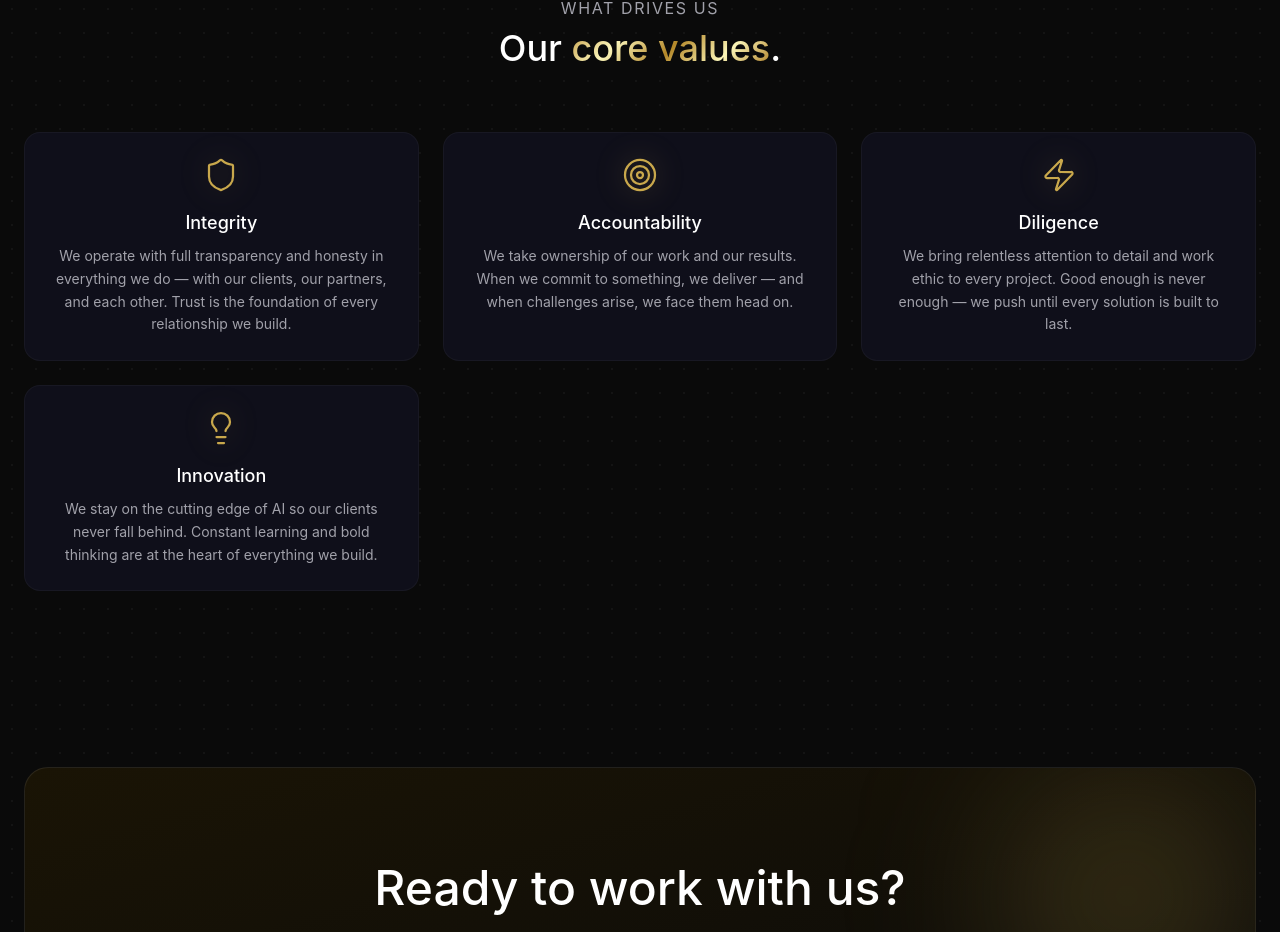
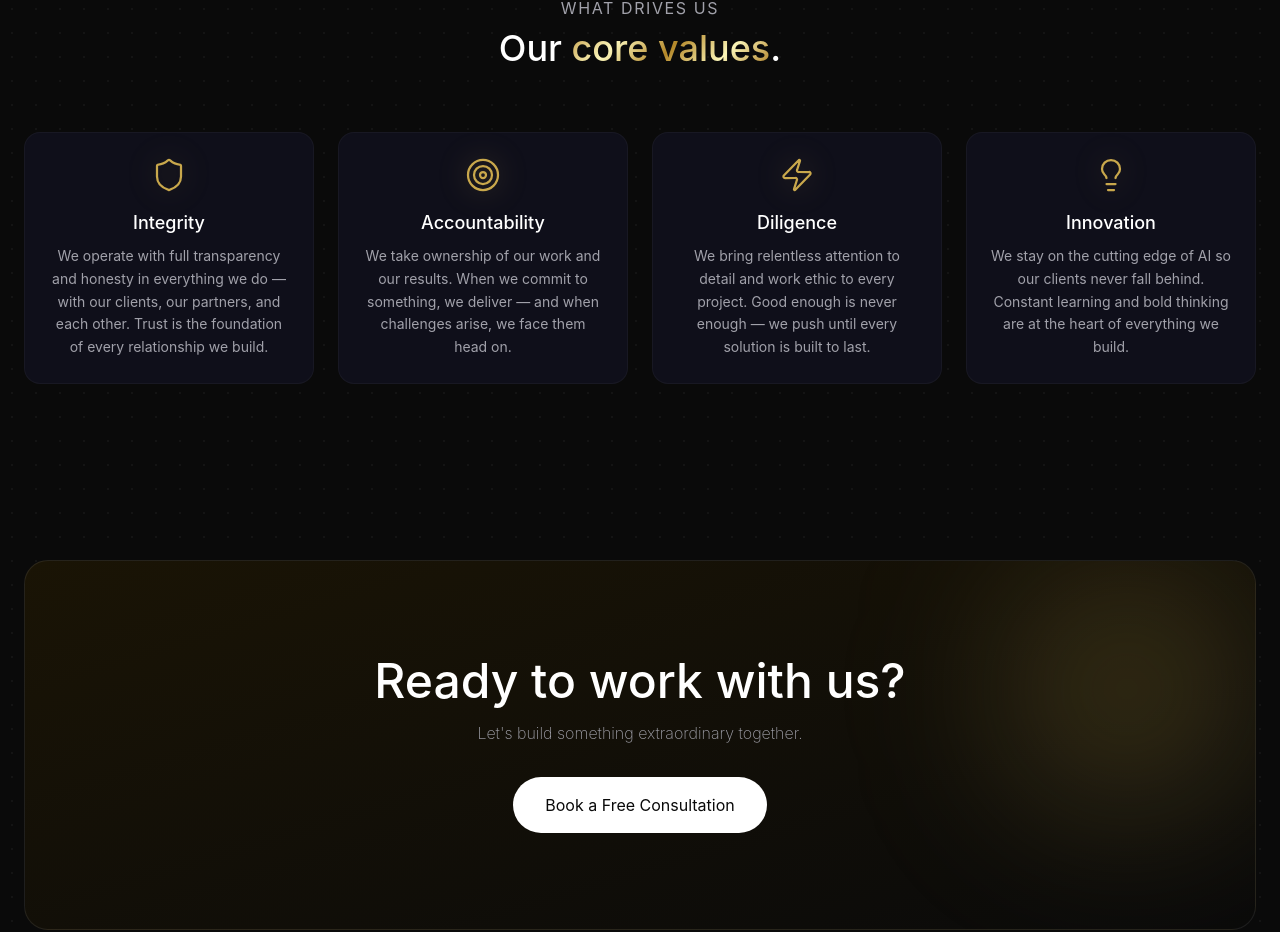
Before and after one commit to swilliams-vv/VisionaryVenturesLandingPage, a Next.js app: page /our-team in a window 1280 px wide. Shown: the part 1995-2927 px from the top of the page. Built offline with nearby package versions, Linux system fonts and the light colour scheme.

Commit message:
Update page.js

```diff
--- a/app/our-team/page.js
+++ b/app/our-team/page.js
@@ -83,7 +83,7 @@
           <p className="text-3xl md:text-4xl font-medium text-white mb-16 text-center">
             Our <span style={goldText}>core values</span>.
           </p>
-          <div className="grid grid-cols-1 md:grid-cols-3 gap-6">
+          <div className="grid grid-cols-1 sm:grid-cols-2 md:grid-cols-4 gap-6">
             {values.map(v => {
               const Icon = v.icon
               return (
```
